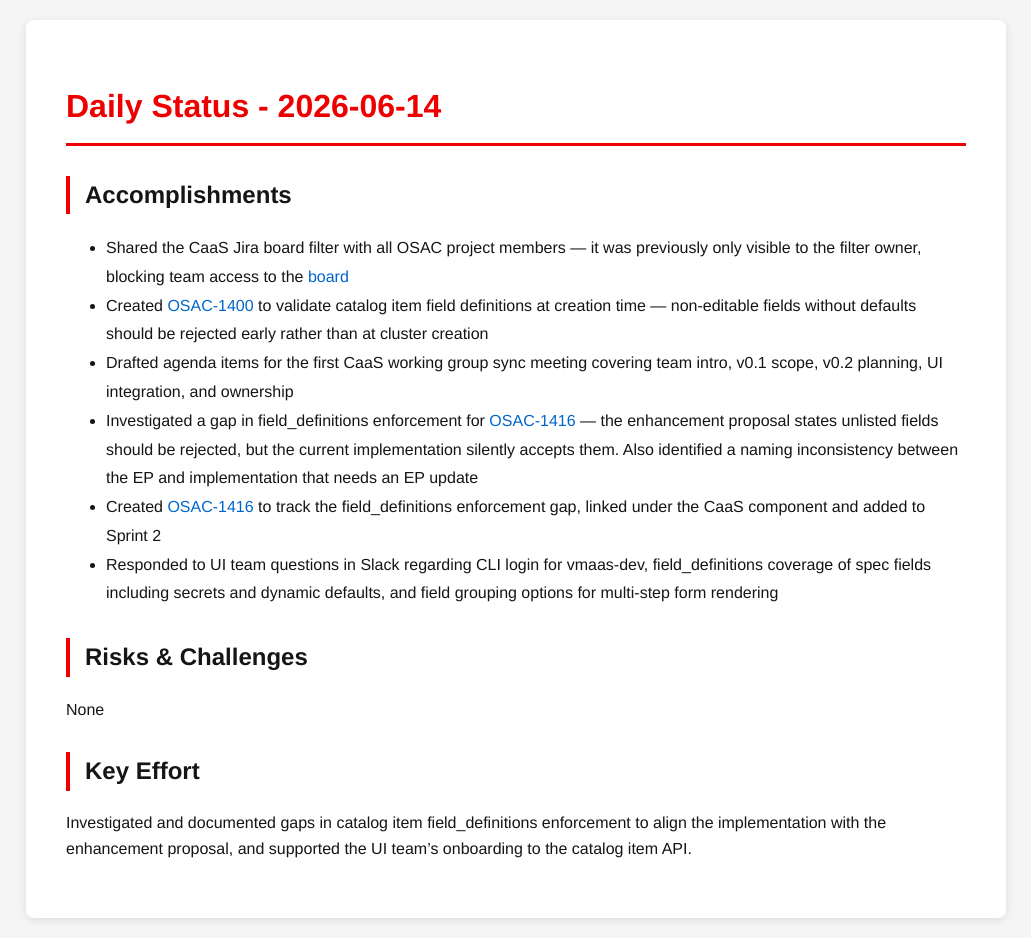
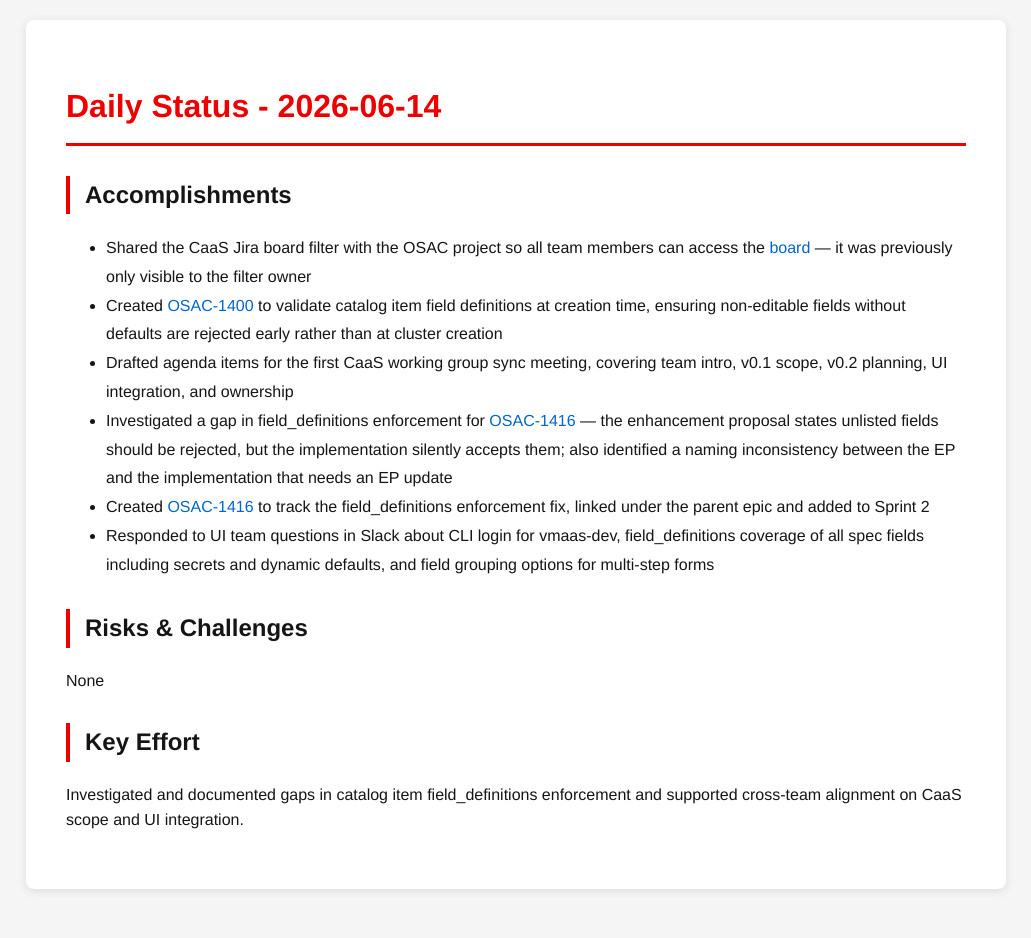
Before and after one commit to tzvatot/daily-status, a Jekyll site: the page built from 2026-06-14.md, in a window 1280 px wide. Shown: the whole page, without its empty margins (124-1155 px from the left). Built offline with Jekyll 4.4.1, drawn with Linux system fonts in a browser that asks for light colours; after the commit the page ends 909 px from its top, so only the background shows below that.

Commit message:
Daily status update - 2026-06-14

```diff
--- a/2026-06-14.md
+++ b/2026-06-14.md
@@ -7,15 +7,15 @@ date: 2026-06-14
 # Daily Status - 2026-06-14
 
 ## Accomplishments
-- Shared the CaaS Jira board filter with all OSAC project members — it was previously only visible to the filter owner, blocking team access to the [board](https://redhat.atlassian.net/jira/software/c/projects/OSAC/boards/12411)
-- Created [OSAC-1400](https://redhat.atlassian.net/browse/OSAC-1400) to validate catalog item field definitions at creation time — non-editable fields without defaults should be rejected early rather than at cluster creation
-- Drafted agenda items for the first CaaS working group sync meeting covering team intro, v0.1 scope, v0.2 planning, UI integration, and ownership
-- Investigated a gap in field_definitions enforcement for [OSAC-1416](https://redhat.atlassian.net/browse/OSAC-1416) — the enhancement proposal states unlisted fields should be rejected, but the current implementation silently accepts them. Also identified a naming inconsistency between the EP and implementation that needs an EP update
-- Created [OSAC-1416](https://redhat.atlassian.net/browse/OSAC-1416) to track the field_definitions enforcement gap, linked under the CaaS component and added to Sprint 2
-- Responded to UI team questions in Slack regarding CLI login for vmaas-dev, field_definitions coverage of spec fields including secrets and dynamic defaults, and field grouping options for multi-step form rendering
+- Shared the CaaS Jira board filter with the OSAC project so all team members can access the [board](https://redhat.atlassian.net/jira/software/c/projects/OSAC/boards/12411) — it was previously only visible to the filter owner
+- Created [OSAC-1400](https://redhat.atlassian.net/browse/OSAC-1400) to validate catalog item field definitions at creation time, ensuring non-editable fields without defaults are rejected early rather than at cluster creation
+- Drafted agenda items for the first CaaS working group sync meeting, covering team intro, v0.1 scope, v0.2 planning, UI integration, and ownership
+- Investigated a gap in field_definitions enforcement for [OSAC-1416](https://redhat.atlassian.net/browse/OSAC-1416) — the enhancement proposal states unlisted fields should be rejected, but the implementation silently accepts them; also identified a naming inconsistency between the EP and the implementation that needs an EP update
+- Created [OSAC-1416](https://redhat.atlassian.net/browse/OSAC-1416) to track the field_definitions enforcement fix, linked under the parent epic and added to Sprint 2
+- Responded to UI team questions in Slack about CLI login for vmaas-dev, field_definitions coverage of all spec fields including secrets and dynamic defaults, and field grouping options for multi-step forms
 
 ## Risks & Challenges
 None
 
 ## Key Effort
-Investigated and documented gaps in catalog item field_definitions enforcement to align the implementation with the enhancement proposal, and supported the UI team's onboarding to the catalog item API.
+Investigated and documented gaps in catalog item field_definitions enforcement and supported cross-team alignment on CaaS scope and UI integration.
```
